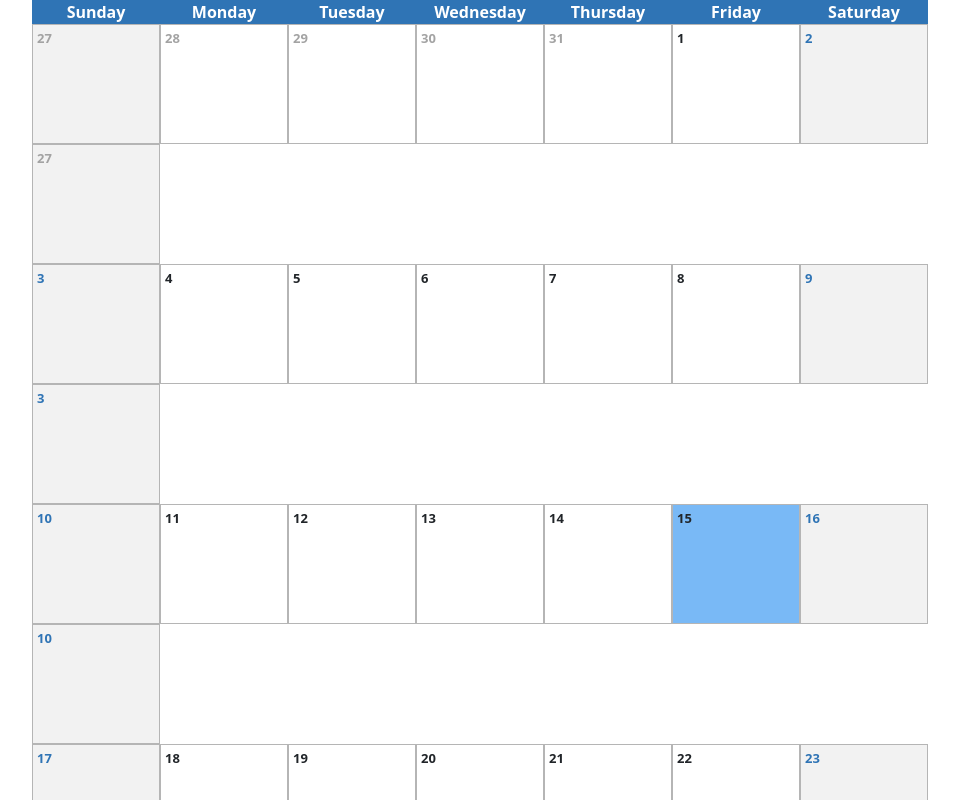
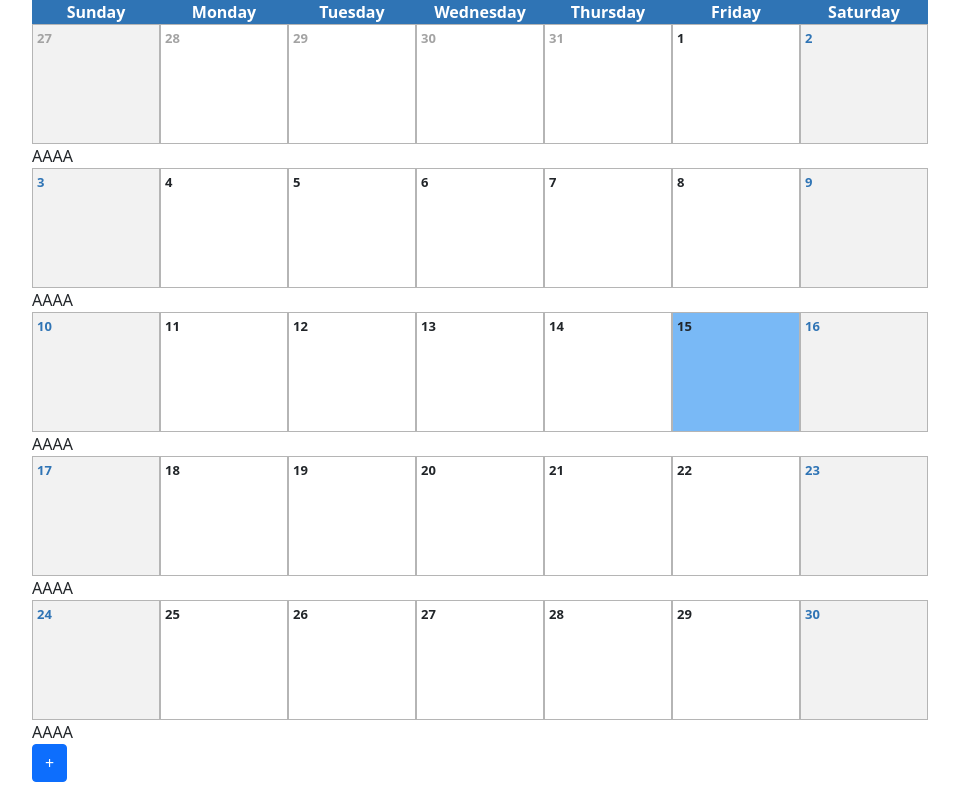
Before and after one commit to pablolucianop/react-calendar-plp, a React (Create React App) app: page / in a window 1280 px wide. Shown: the top 800 px of the page, without its empty margins (160-1119 px from the left). Built offline with nearby package versions, Linux system fonts and the light colour scheme.

Commit message:
fix action reminderSelector2

```diff
--- a/src/components/App.js
+++ b/src/components/App.js
@@ -59,13 +59,14 @@ const messageReducer = (state = initialState, action) => {
         interactions: [...state.interactions],
       }
     case SELECT:
+      console.log('stateRos', state)
       return {
         reminders: [...state.reminders],
         selectedReminder: state.selectedReminder,
         interactions: [...state.interactions, action.selected],
       }
     case SELECTREMINDER:
-      console.log('state', state)
+      console.log('stateRos', state)
       return {
         reminders: [...state.reminders],
         selectedReminder: action.selectedReminder,
--- a/src/components/Day2.js
+++ b/src/components/Day2.js
@@ -7,99 +7,15 @@ import AddReminder from './AddReminder'
 import Reminder from './Reminder.js'
 import Button from 'react-bootstrap/Button'
 
-const Day2 = ({
-  day,
-  isWeekend,
-  isToday,
-  isThisMonth,
-  messages,
-  handleShow,
-  show,
-  isTheMainDay,
-  dispatch,
-}) => {
-  const getWeatherFromCityInDate = async (city, date) => {
-    const response = await fetch(
-      `http://api.openweathermap.org/data/2.5/weather?q=${city}&appid=${process.env.REACT_APP_API_KEY}&units=imperial&date=${date}`
-    )
-    const data = await response.json()
-    return data
-  }
-
-  const numberOfDay = getDayNumber(day)
-
-  const jsToDate = (jsDate) => {
-    return new Date(jsDate).toISOString().split('T')[0]
-  }
-
+const Day2 = ({ day, handleShow, dispatch }) => {
   const handleDayClick = () => {
     dispatch({ type: 'SELECT', selected: day })
     handleShow()
   }
 
-  function jsDateToDdMmYyyy(jsDate) {
-    const day = new Date(jsDate).toISOString().split('T')[0].substring(8, 10)
-    const month = new Date().getMonth() + 1
-    const year = new Date().getFullYear()
-    return `${year}-${month}-${day}`
-  }
-  const string = 'Thu Apr 14 2022 22:59:18 GMT-0300 (hora estándar de Argentina'
-  console.log('hhh frand', jsDateToDdMmYyyy(string))
-
-  function compareToDay(a) {
-    if (a !== undefined && a.date.substring(8, 10) === numberOfDay.toString()) {
-      return true // jsToDate(a) === jsToDate(day)
-    }
-  }
-
-  const jsToDate22 = (jsDate) => {
-    return new Date(jsDate).toISOString().split('T')[0]
-  }
-
-  function sameDay(a) {
-    if (a !== undefined && jsDateToDdMmYyyy(a.date) === jsDateToDdMmYyyy(day)) {
-      return true // jsToDate(a) === jsToDate(day)
-    }
-  }
-
-  const result = messages.filter(compareToDay)
-
   return (
-    <div
-      className={`day scroll1 scroll2
-                 ${isToday && 'today-background'}
-                 ${isWeekend && 'gray-background'}
-                 ${isWeekend & isThisMonth ? 'accent-Color-text' : ''}
-                 ${!isThisMonth && 'disabled-text'}
-                 ${show && isTheMainDay && 'main-day'}
-        `}
-      onClick={handleDayClick}
-    >
-      <div
-        className={`number-of-day
-       ${show && isTheMainDay && 'abled-text'}`}
-      >
-        {numberOfDay}
-      </div>
-
-      {result.map((rem) => (
-        <Reminder
-          reminderText={rem.reminderText}
-          date={rem.date}
-          city={rem.city}
-          color={rem.color}
-          time={rem.time}
-          show={show}
-          isTheMainDay={isTheMainDay}
-          key={rem.key}
-          handleShow={handleShow}
-        />
-      ))}
-      {show && isTheMainDay && (
-        <Button variant="primary" size="sm" className="buttonInDay">
-          +
-        </Button>
-      )}
+    <div onClick={handleDayClick}>
+      <div>AAAA</div>
     </div>
   )
 }
```
